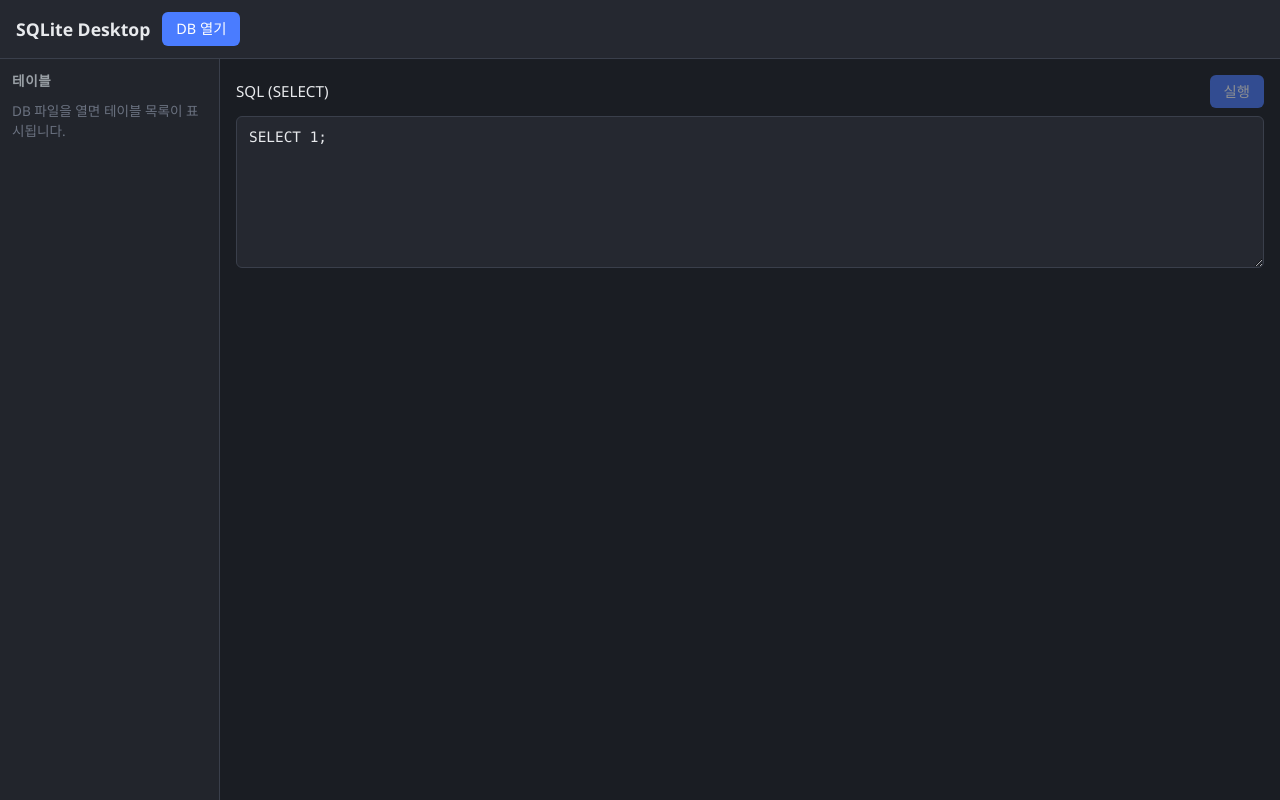
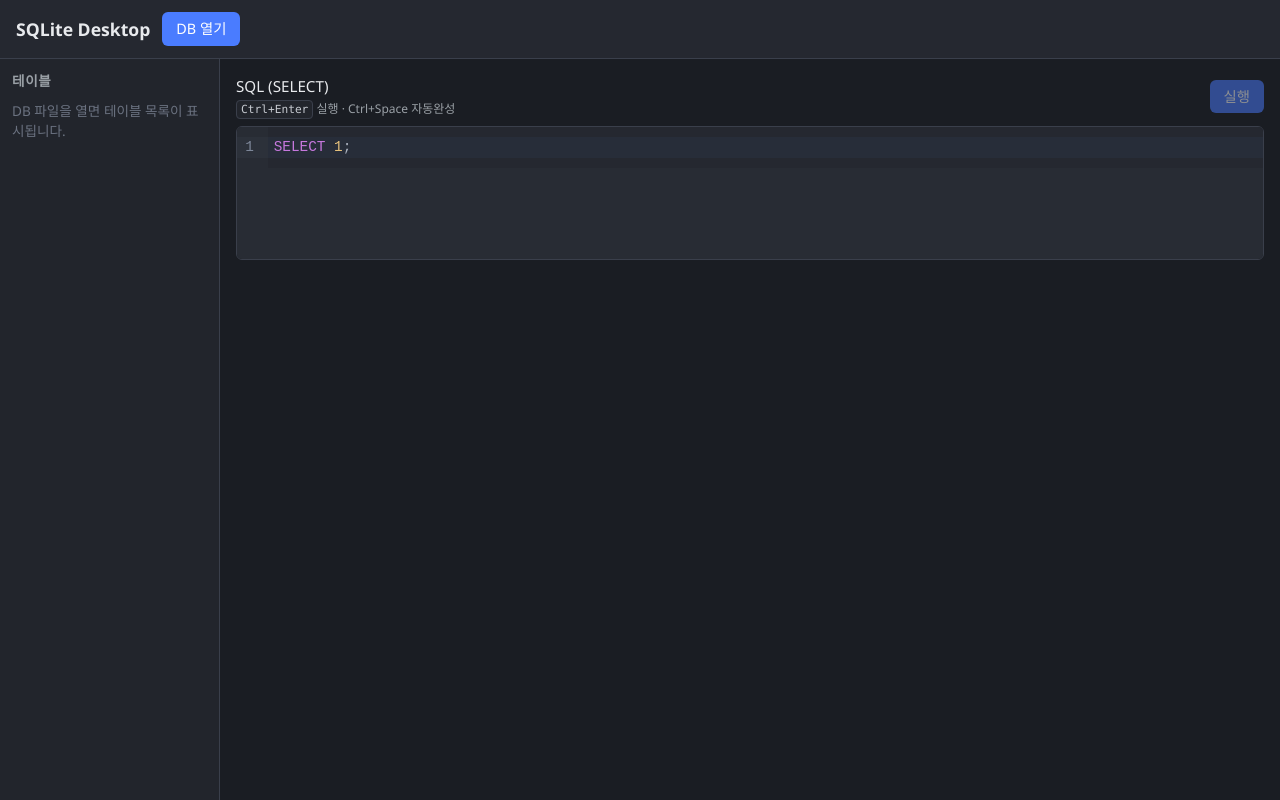
Before and after one commit to lms0806/sqliteDesktop, a React (Vite) app: page / in a window 1280 px wide. Built offline with nearby package versions, Linux system fonts and the light colour scheme.

Commit message:
refactor: 텍스트 에디터 자동완성 추가

```diff
--- a/package.json
+++ b/package.json
@@ -20,8 +20,11 @@
     "tauri": "tauri"
   },
   "dependencies": {
+    "@codemirror/lang-sql": "^6.10.0",
+    "@codemirror/view": "^6.43.15",
     "@tauri-apps/api": "^2.12.5",
     "@tauri-apps/plugin-dialog": "^2.8.4",
+    "@uiw/react-codemirror": "^4.25.13",
     "react": "^19.3.1",
     "react-dom": "^19.3.1",
     "tailwindcss": "^4.3.5"
--- a/src/App.tsx
+++ b/src/App.tsx
@@ -1,6 +1,9 @@
-import { useCallback, useState } from "react";
+import { useCallback, useMemo, useState } from "react";
 import { invoke } from "@tauri-apps/api/core";
 import { open } from "@tauri-apps/plugin-dialog";
+import { sql as sqlLanguage, SQLite } from "@codemirror/lang-sql";
+import { EditorView, keymap } from "@codemirror/view";
+import CodeMirror from "@uiw/react-codemirror";
 import type { ColumnInfo, DatabaseInfo, QueryResult } from "./types";
 
 const primaryButtonClass =
@@ -86,6 +89,74 @@ function App() {
       setLoading(false);
     }
   }, [dbPath, sql]);
+
+  const editorExtensions = useMemo(() => {
+    const schema = Object.fromEntries(
+      tables.map((table) => [
+        table,
+        table === selectedTable
+          ? columns.map((column) => ({
+              label: column.name,
+              type: "property",
+              detail: column.type_name || undefined,
+            }))
+          : [],
+      ]),
+    );
+
+    return [
+      sqlLanguage({
+        dialect: SQLite,
+        schema,
+        upperCaseKeywords: true,
+      }),
+      keymap.of([
+        {
+          key: "Ctrl-Enter",
+          run: () => {
+            void runQuery();
+            return true;
+          },
+        },
+      ]),
+      EditorView.theme(
+        {
+          "&": {
+            backgroundColor: "#252830",
+            color: "#e8eaed",
+            fontFamily: '"Cascadia Code", Consolas, monospace',
+            fontSize: "0.9rem",
+          },
+          ".cm-editor, .cm-scroller, .cm-content": {
+            backgroundColor: "#252830",
+          },
+          ".cm-content": { caretColor: "#e8eaed", padding: "10px 0" },
+          ".cm-line": { backgroundColor: "#252830" },
+          ".cm-cursor, .cm-dropCursor": { borderLeftColor: "#e8eaed" },
+          ".cm-gutters": {
+            backgroundColor: "#22252c",
+            borderRight: "1px solid #3a3f4b",
+            color: "#9aa0a6",
+          },
+          ".cm-activeLine": { backgroundColor: "#2e323a" },
+          ".cm-activeLineGutter": { backgroundColor: "#2e323a" },
+          ".cm-selectionBackground, &.cm-focused .cm-selectionBackground": {
+            backgroundColor: "#4a7cff66",
+          },
+          ".cm-tooltip-autocomplete": {
+            backgroundColor: "#252830",
+            border: "1px solid #3a3f4b",
+            color: "#e8eaed",
+          },
+          ".cm-tooltip-autocomplete > ul > li[aria-selected]": {
+            backgroundColor: "#353b47",
+            color: "#ffffff",
+          },
+        },
+        { dark: true },
+      ),
+    ];
+  }, [columns, runQuery, selectedTable, tables]);
 
   const closeDatabase = useCallback(async () => {
     clearError();
@@ -204,7 +275,15 @@ function App() {
 
           <section>
             <div className="mb-2 flex items-center justify-between">
-              <h2 className="text-[0.95rem]">SQL (SELECT)</h2>
+              <div>
+                <h2 className="text-[0.95rem]">SQL (SELECT)</h2>
+                <p className="mt-1 text-xs text-[#9aa0a6]">
+                  <kbd className="rounded border border-[#3a3f4b] bg-[#22252c] px-1 py-0.5 font-mono text-[0.7rem] text-[#c8ccd2]">
+                    Ctrl+Enter
+                  </kbd>{" "}
+                  실행 · Ctrl+Space 자동완성
+                </p>
+              </div>
               <button
                 type="button"
                 onClick={runQuery}
@@ -214,15 +293,15 @@ function App() {
                 실행
               </button>
             </div>
-            <textarea
+            <CodeMirror
               value={sql}
-              onChange={(event) => {
-                setSql(event.target.value);
-              }}
-              spellCheck={false}
-              rows={6}
+              onChange={setSql}
               placeholder="SELECT * FROM table_name LIMIT 100;"
-              className="w-full resize-y rounded-md border border-[#3a3f4b] bg-[#252830] px-3 py-2.5 font-['Cascadia_Code','Consolas',monospace] text-[0.9rem] text-[#e8eaed] outline-none focus:outline-2 focus:outline-[#4a7cff]"
+              extensions={editorExtensions}
+              basicSetup={{ lineNumbers: true }}
+              theme="dark"
+              minHeight="132px"
+              className="overflow-hidden rounded-md border border-[#3a3f4b] focus-within:border-[#4a7cff] focus-within:ring-1 focus-within:ring-[#4a7cff]"
             />
           </section>
 
```
Also changed, not shown: 1 other file (tests, documents, lock files or other folders).
